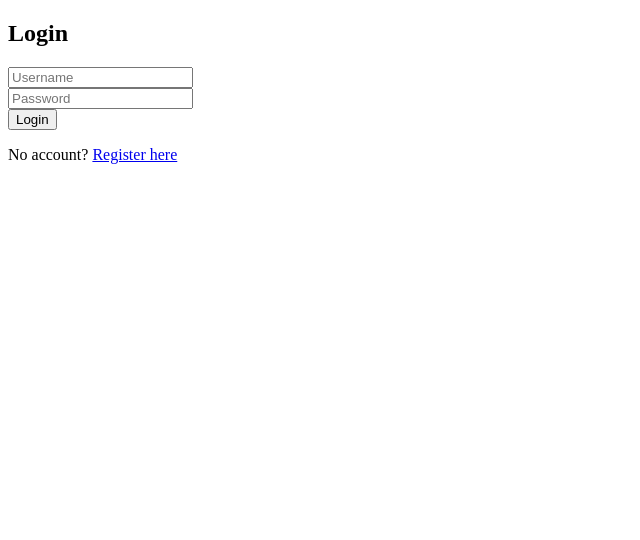
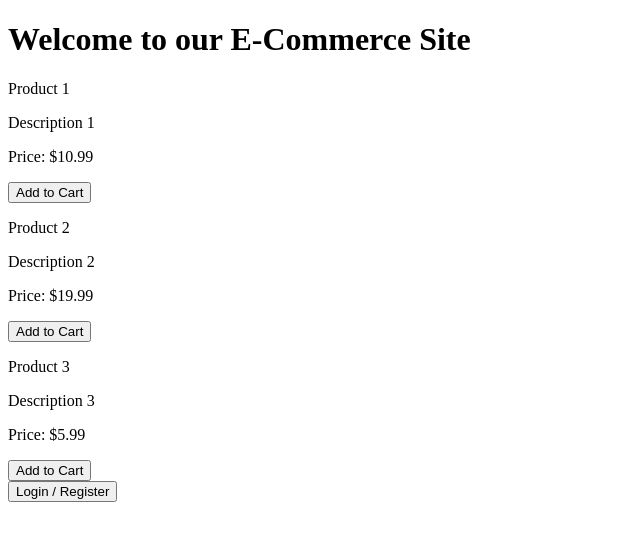
Before and after one commit to Elfspectrals/TP-E-Commerce, a plain HTML site: page index.html in a window 1280 px wide. Shown: the whole page, without its empty margins (0-640 px from the left). Drawn offline with Linux system fonts and the light colour scheme.

Commit message:
productlist visible sans être

```diff
--- a/app.js
+++ b/app.js
@@ -1,10 +1,40 @@
-import { renderLoginForm, renderRegisterForm } from './inscripton.js';
+import { renderLoginForm, renderRegisterForm } from './inscription.js';
+import { displayProductList } from './productList.js';
 
 const root = document.body;
 
-// Show login form by default
-root.innerHTML = renderLoginForm();
-addLoginEvents();
+// Example products
+const products = [
+    { id: 1, name: "Product 1", description: "Description 1", price: 10.99 },
+    { id: 2, name: "Product 2", description: "Description 2", price: 19.99 },
+    { id: 3, name: "Product 3", description: "Description 3", price: 5.99 }
+];
+
+showHome();
+
+function showHome() {
+    root.innerHTML = `
+        <header>
+            <h1>Welcome to our E-Commerce Site</h1>
+            <div id="product-list"></div>
+            <button id="loginRegisterBtn">Login / Register</button>
+        </header>
+    `;
+    displayProductList(products);
+    document.getElementById('loginRegisterBtn').onclick = function() {
+        showLogin();
+    };
+}
+
+function showLogin() {
+    root.innerHTML = renderLoginForm();
+    addLoginEvents();
+}
+
+function showRegister() {
+    root.innerHTML = renderRegisterForm();
+    addRegisterEvents();
+}
 
 function addLoginEvents() {
     document.getElementById('loginForm').onsubmit = function(e) {
@@ -14,14 +44,14 @@ function addLoginEvents() {
         const user = JSON.parse(localStorage.getItem(username));
         if (user && user.password === password) {
             alert('Login successful!');
+            showHome();
         } else {
             alert('Invalid credentials!');
         }
     };
     document.getElementById('showRegister').onclick = function(e) {
         e.preventDefault();
-        root.innerHTML = renderRegisterForm();
-        addRegisterEvents();
+        showRegister();
     };
 }
 
@@ -35,13 +65,11 @@ function addRegisterEvents() {
         } else {
             localStorage.setItem(username, JSON.stringify({ username, password }));
             alert('Registration successful!');
-            root.innerHTML = renderLoginForm();
-            addLoginEvents();
+            showLogin();
         }
     };
     document.getElementById('showLogin').onclick = function(e) {
         e.preventDefault();
-        root.innerHTML = renderLoginForm();
-        addLoginEvents();
+        showLogin();
     };
 }
--- a/index.html
+++ b/index.html
@@ -7,8 +7,12 @@
     <title>Document</title>
 </head>
 <body>
-
-    <script type="module" src="inscripton.js"></script>
+    <header>
+        <h1>Welcome to our E-Commerce Site</h1>
+        <div id="product-list"></div>
+    </header>
+    <script type="module" src="inscription.js"></script>
+    <script type="module" src="productList.js"></script>
     <script src="app.js" type="module"></script>
 </body>
 </html>
--- /dev/null
+++ b/productList.js
@@ -0,0 +1,16 @@
+export function displayProductList(products) {
+    const productList = document.getElementById('product-list');
+    productList.innerHTML = '';
+
+    products.forEach(product => {
+        const productItem = document.createElement('div');
+        productItem.className = 'product-item';
+        productItem.innerHTML = `
+            <p>${product.name}</p>
+            <p>${product.description}</p>
+            <p>Price: $${product.price.toFixed(2)}</p>
+            <button class="add-to-cart" data-id="${product.id}">Add to Cart</button>
+        `;
+        productList.appendChild(productItem);
+    });
+}
```
Also changed, not shown: inscription.js (renamed from inscripton.js).
